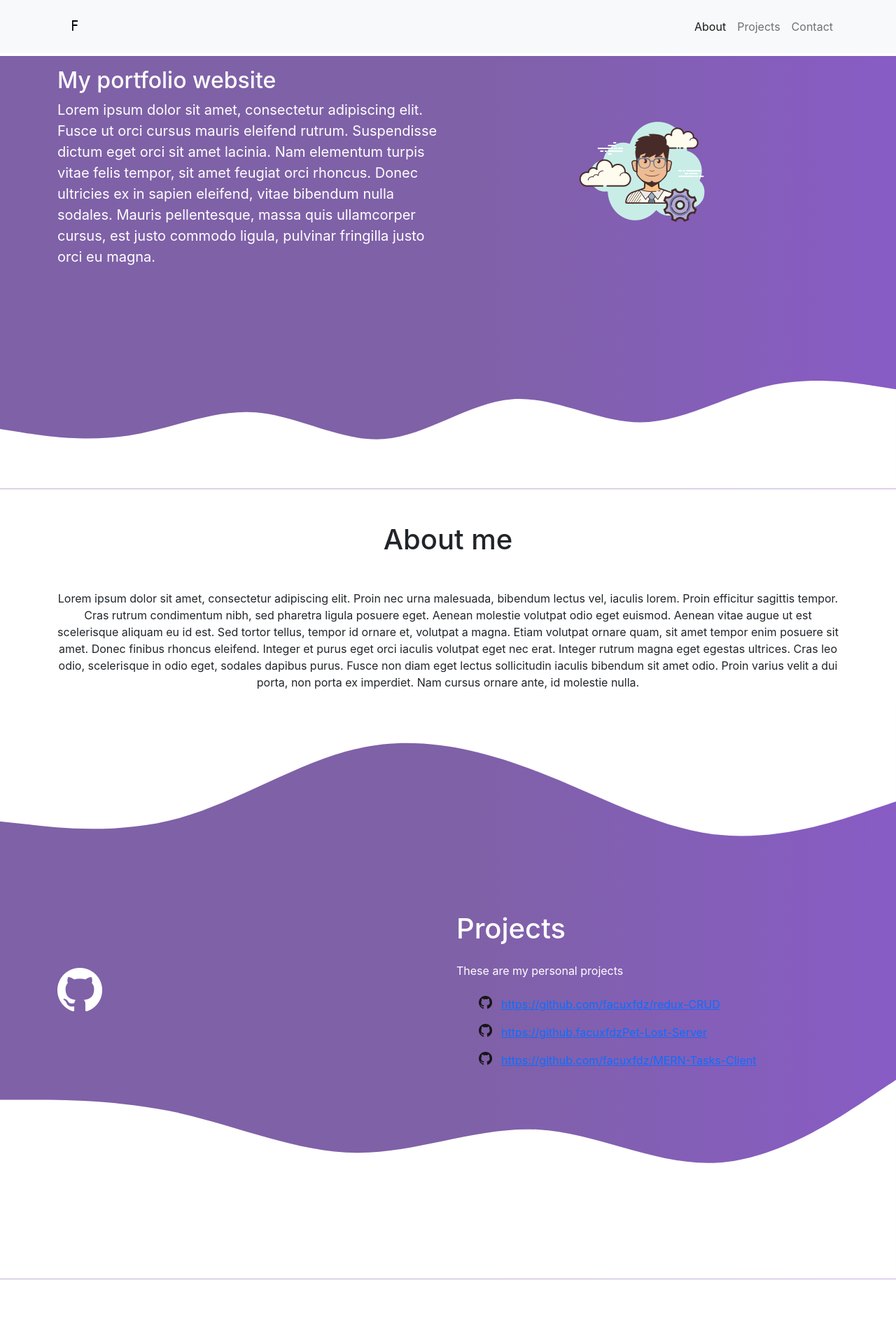
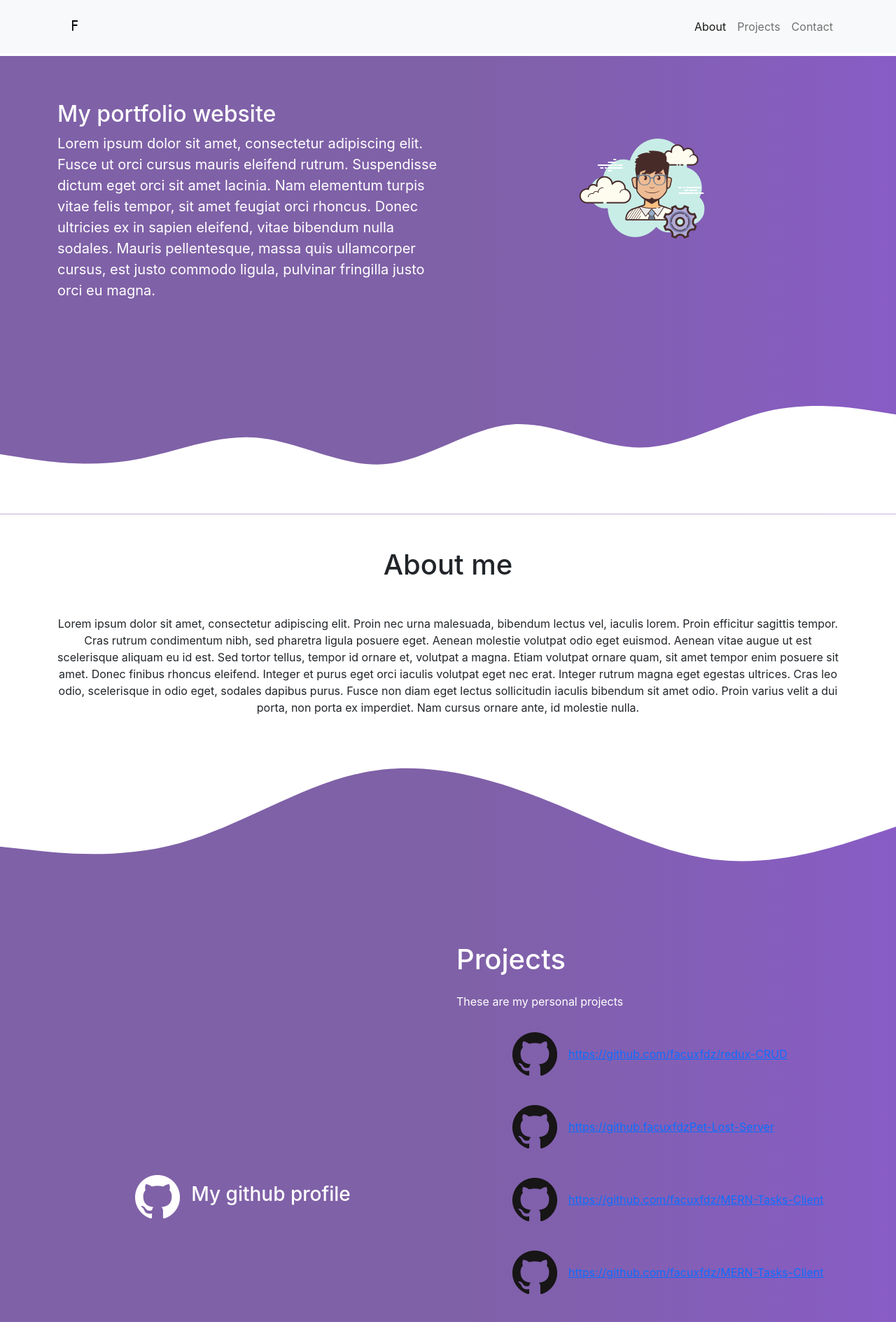
Before and after one commit to facuxfdz/Portfolio, a React (Create React App) app: page /home in a window 1280 px wide. Shown: the top 1889 px of the page at 70% size. Before the commit the page ends 1828 px from the top, so only its background shows below. Built offline with nearby package versions, Linux system fonts and the light colour scheme.

Commit message:
Projects front finished

```diff
--- a/src/components/Header.js
+++ b/src/components/Header.js
@@ -3,9 +3,9 @@ import React from 'react'
 const Header = () => {
     return (
             <header className="page-header gradient">
-                <div className="container pt-3 pb-3">
+                <div className="container pt-3 pb-1">
                     <div className="row align-items-center justify-content-center">
-                        <div className="col-md-6">
+                        <div className="col-md-6 mt-5">
                             <h2>My portfolio website</h2>
 
                             <p>
--- a/src/components/Home.js
+++ b/src/components/Home.js
@@ -28,7 +28,10 @@ const Home = () => {
         let projects = [
             "https://github.com/facuxfdz/redux-CRUD",
             "https://github.facuxfdzPet-Lost-Server",
-            "https://github.com/facuxfdz/MERN-Tasks-Client"
+            "https://github.com/facuxfdz/MERN-Tasks-Client",
+            "https://github.com/facuxfdz/MERN-Tasks-Client",
+            "https://github.com/facuxfdz/MERN-Tasks-Client",
+            "https://github.com/facuxfdz/MERN-Tasks-Client",
         ];
         return {className,title,description,projects};
     };
--- a/src/components/Projects.js
+++ b/src/components/Projects.js
@@ -7,31 +7,44 @@ const Projects = ({projectsData}) => {
     if(!projects) return null;
 
     return (
+
             <section className={`${projectsData.className}`}>
                 <svg xmlns="http://www.w3.org/2000/svg" viewBox="0 0 1440 320"><path fill="#fff" fill-opacity="1" d="M0,192L48,197.3C96,203,192,213,288,186.7C384,160,480,96,576,74.7C672,53,768,75,864,112C960,149,1056,203,1152,213.3C1248,224,1344,192,1392,176L1440,160L1440,0L1392,0C1344,0,1248,0,1152,0C1056,0,960,0,864,0C768,0,672,0,576,0C480,0,384,0,288,0C192,0,96,0,48,0L0,0Z"></path></svg>
                 <div className="container">
                     <div className="row align-items-center">
-                    <div className="col-md-6">
-                        <img src="GitHub-Mark-Light-64px.png" />
-
+                        <div className="col-md-6 text-center my-2">
+                            <img className="align-middle" src="GitHub-Mark-Light-64px.png" />
+                            <h3 className="p-3 d-inline-block align-middle">My github profile</h3>
                         </div>
 
-                    <div className="col-md-6">
+                        <div className="col-md-6 my-2">
                             <h1 className="my-3">{projectsData.title}</h1>
                             <p className="my-4">
                                 {projectsData.description}
                             </p>
+
                             <ul>
-                            {projects.map(project => (
-                                <li> <a href="#"> {project} </a></li>
-                            ))}
+                                {projects.map(project => {
+                                    return (
+                                        <li className="my-4">
+                                            <a href="#" className="">
+                                                <img className="mx-3 my-2" src="GitHub-Mark-64px.png" />
+                                                {project}
+                                            </a>
+                                        </li>
+                                    );
+                                })}
                             </ul>
                         </div>
                     </div>
                 </div>
 
-            <svg xmlns="http://www.w3.org/2000/svg" viewBox="0 0 1440 320"><path fill="#fff" fill-opacity="1" d="M0,32L48,32C96,32,192,32,288,53.3C384,75,480,117,576,117.3C672,117,768,75,864,80C960,85,1056,139,1152,133.3C1248,128,1344,64,1392,32L1440,0L1440,320L1392,320C1344,320,1248,320,1152,320C1056,320,960,320,864,320C768,320,672,320,576,320C480,320,384,320,288,320C192,320,96,320,48,320L0,320Z"></path></svg>
+                <svg xmlns="http://www.w3.org/2000/svg" viewBox="0 0 1440 320"><path fill="#fff" fill-opacity="1" d="M0,32L48,32C96,32,192,32,288,53.3C384,75,480,117,576,117.3C672,117,768,75,864,80C960,85,1056,139,1152,133.3C1248,128,1344,64,1392,32L1440,0L1440,320L1392,320C1344,320,1248,320,1152,320C1056,320,960,320,864,320C768,320,672,320,576,320C480,320,384,320,288,320C192,320,96,320,48,320L0,320Z"><p>hola</p></path>
+                </svg>
+
             </section>
+
+
     );
 }
 
--- a/src/index.css
+++ b/src/index.css
@@ -96,7 +96,6 @@ code {
 
 .projects ul li {
   padding-left: 2rem;
-  background-image: url(./GitHub-Mark-64px.png);
   background-repeat: no-repeat;
   background-size: 1.2rem;
   line-height: 1.5rem;
```
Also changed, not shown: public/GitHub-Mark-64px.png (renamed from src/GitHub-Mark-64px.png). Lines whose indentation alone changed are shown as unchanged.
